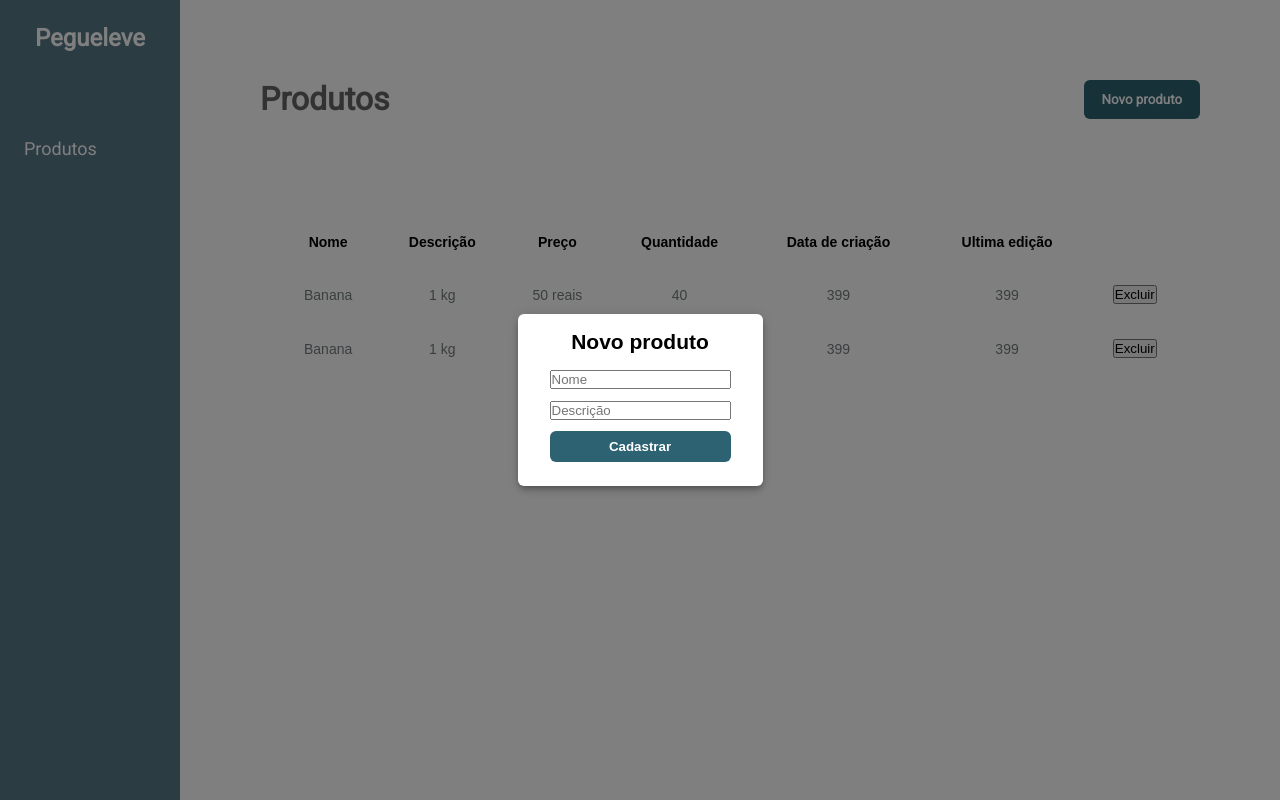
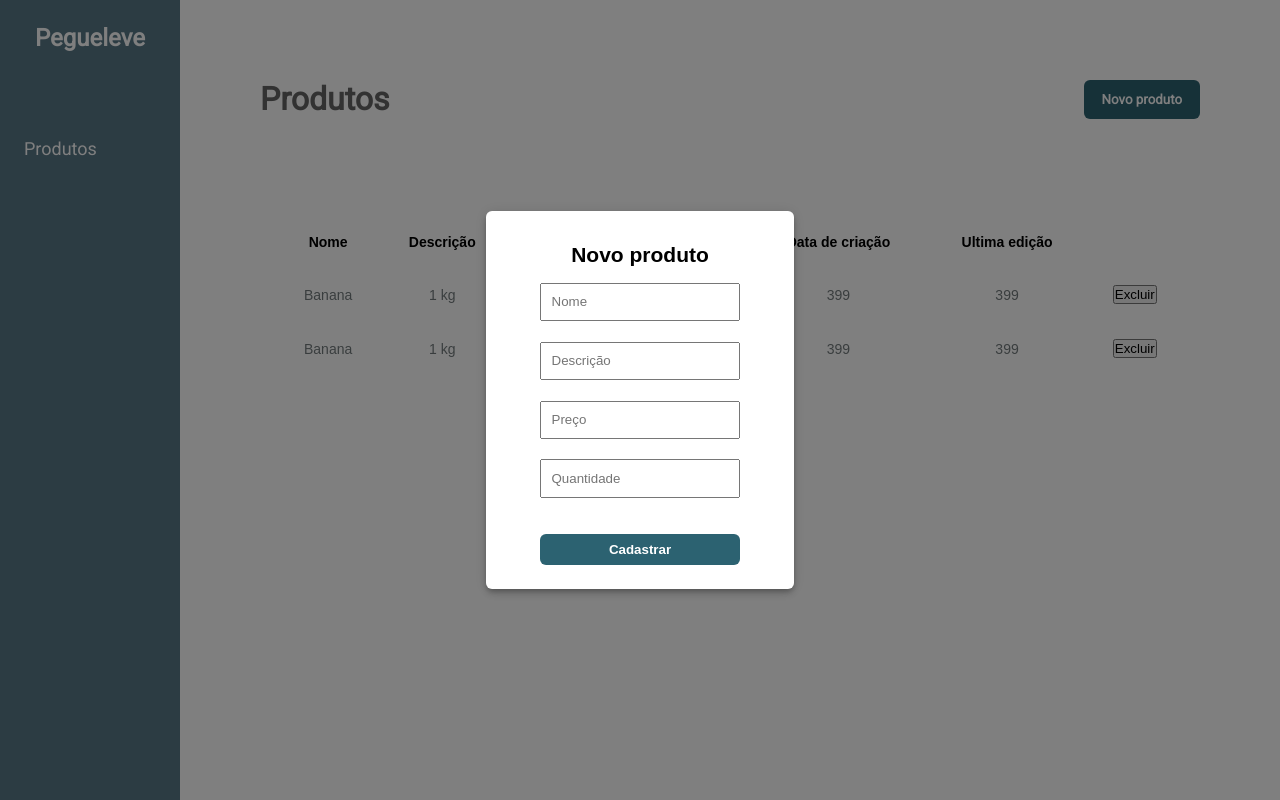
Before and after one commit to edersonrdg/pagueleve-teste, a React (Create React App) app in the folder web/: page /produtos in a window 1280 px wide. Both pictures are taken after a click on the button "Novo produto". Built offline with nearby package versions, Linux system fonts and the light colour scheme.

Commit message:
fix: model styles

```diff
--- a/web/src/pages/Products/index.jsx
+++ b/web/src/pages/Products/index.jsx
@@ -21,7 +21,7 @@ const useStyles = makeStyles((theme) => ({
     backgroundColor: theme.palette.background.paper,
     borderRadius: '6px',
     boxShadow: theme.shadows[5],
-    padding: theme.spacing(2, 4, 3),
+    padding: theme.spacing(4, 6.8, 3),
     textAlign: 'center'
   },
   form: {
@@ -30,13 +30,15 @@ const useStyles = makeStyles((theme) => ({
     marginTop: theme.spacing(2)
   },
   input: {
-    marginBottom: theme.spacing(1.4)
+    marginBottom: theme.spacing(2.6),
+    padding: theme.spacing(1.2),
   },
   button: {
     backgroundColor: '#2C6271',
     color: '#FFF',
     fontWeight: 'bold',
     padding: theme.spacing(1, 2),
+    marginTop: theme.spacing(2.0),
     border: 'none',
     borderRadius: '6px',
     cursor: 'pointer',
@@ -83,6 +85,8 @@ function Products() {
             <form className={classes.form}>
               <input type="text" className={classes.input} name="name" id="name-product" placeholder="Nome"/>
               <input type="text" className={classes.input} name="description" id="description" placeholder="Descrição"/>
+              <input type="number" className={classes.input} name="price" id="price" placeholder="Preço"/>
+              <input type="number" className={classes.input} name="qntd" id="qntd" placeholder="Quantidade"/>
               <button type="button" className={classes.button}>Cadastrar</button>
             </form>
           </div>
```
